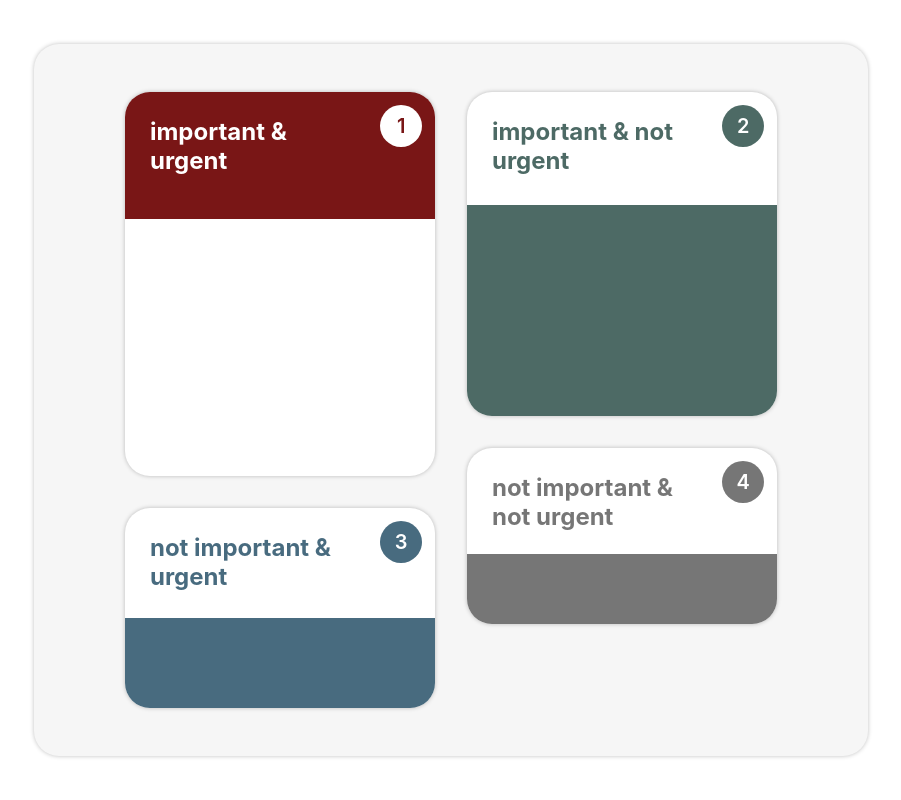
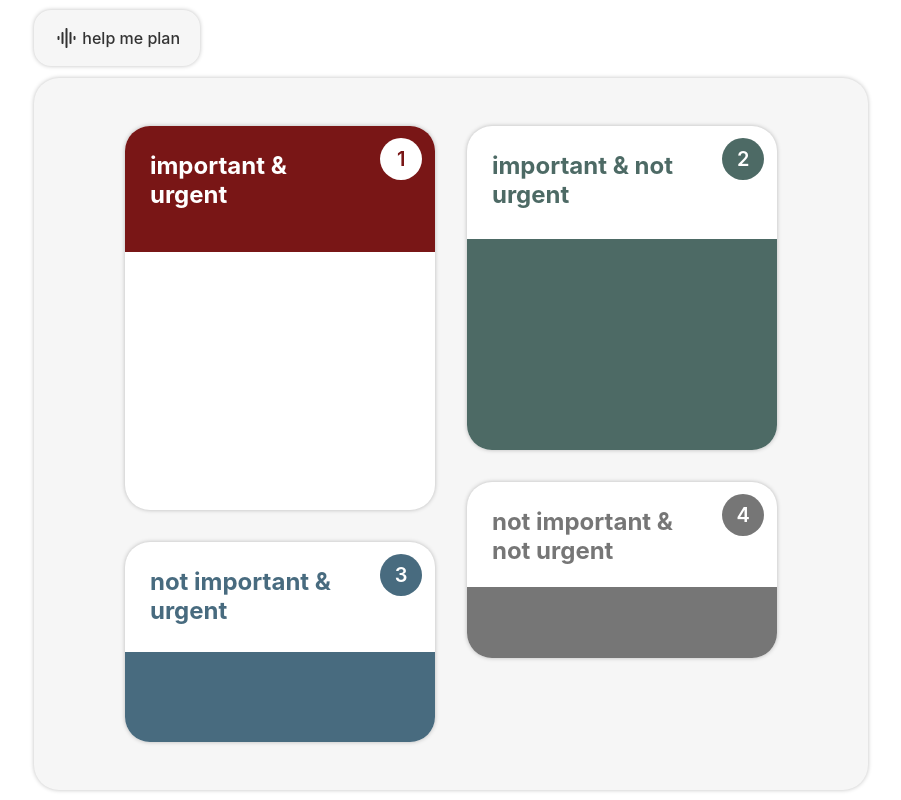
Before and after one commit to vardnan/Streamline, a React (Create React App) app: page / in a window 1280 px wide. Shown: the whole page, without its empty margins (189-1090 px from the left). Built offline with nearby package versions, Linux system fonts and the light colour scheme; the HTML template or start-up script is replaced by a standard one; a web font is replaced by a local one.

Commit message:
add planning help button

```diff
--- a/src/components/Base/Base.css
+++ b/src/components/Base/Base.css
@@ -1,8 +1,46 @@
 #parent {
+    /* display: flex;
+    justify-content: center;
+    flex-direction: column; */
+    min-height: 100vh;
+    gap: 0.75rem;
+}
+
+#holder {
     display: flex;
+    flex-direction: column;
     justify-content: center;
+    align-content: center;
+    position: relative;
+    gap: 0.75rem;
+}
+
+.action-button {
+    z-index: 1;
+    order: 0;
+    display: flex;
+    padding:  0.1rem 1.2rem 0.1rem 1.2rem;
+    justify-content: center;
+    align-items: center;
     flex-direction: row;
-    min-height: 100vh;
+    gap: 3px;
+    border-radius: 17px;
+    background: #F6F6F6;
+    box-shadow: 0px 0px 4px 0px rgba(0, 0, 0, 0.25);
+    backdrop-filter: blur(5px);
+    font-weight: 500;
+    color: #333333;
+    width: 8rem;
+    transition: all .6s cubic-bezier(0.25, 1, 0.5, 1);
+}
+
+#action-button-icon {
+    transition: all .6s cubic-bezier(0.25, 1, 0.5, 1);
+}
+
+.action-button:hover {
+    transform: scale(1.025);
+    cursor: pointer;
 }
 
 /* .container {
@@ -24,8 +62,8 @@
     height: 100%;
     gap: 2rem;
     padding: 3rem 1rem 3rem 1rem;
-    margin-top: 2rem;
-    margin-bottom: 2rem;
+    /* margin-top: 2rem;
+    margin-bottom: 2rem; */
 }
 
 /* #container-one {
--- a/src/components/Base/Base.js
+++ b/src/components/Base/Base.js
@@ -12,8 +12,36 @@ const Base = () => {
       id="parent"
       initial={{ opacity: 0, scale: 0.6 }}
       animate={{ opacity: 1, scale: 1 }}
-      transition={{ duration: 0.6, type: cubicBezier(0.25, 1, 0.5, 1)}}
+      transition={{ duration: 0.6, type: cubicBezier(0.25, 1, 0.5, 1) }}
     >
+      <div id="holder">
+      <div className="action-button">
+        <svg id="action-button-icon"
+          xmlns="http://www.w3.org/2000/svg"
+          width="25"
+          height="24"
+          viewBox="0 0 25 24"
+          fill="none"
+        >
+          <g clip-path="url(#clip0_769_46)">
+            <path
+              d="M8.5 18C9.05 18 9.5 17.55 9.5 17V7C9.5 6.45 9.05 6 8.5 6C7.95 6 7.5 6.45 7.5 7V17C7.5 17.55 7.95 18 8.5 18ZM12.5 22C13.05 22 13.5 21.55 13.5 21V3C13.5 2.45 13.05 2 12.5 2C11.95 2 11.5 2.45 11.5 3V21C11.5 21.55 11.95 22 12.5 22ZM4.5 14C5.05 14 5.5 13.55 5.5 13V11C5.5 10.45 5.05 10 4.5 10C3.95 10 3.5 10.45 3.5 11V13C3.5 13.55 3.95 14 4.5 14ZM16.5 18C17.05 18 17.5 17.55 17.5 17V7C17.5 6.45 17.05 6 16.5 6C15.95 6 15.5 6.45 15.5 7V17C15.5 17.55 15.95 18 16.5 18ZM19.5 11V13C19.5 13.55 19.95 14 20.5 14C21.05 14 21.5 13.55 21.5 13V11C21.5 10.45 21.05 10 20.5 10C19.95 10 19.5 10.45 19.5 11Z"
+              fill="#333333"
+            />
+          </g>
+          <defs>
+            <clipPath id="clip0_769_46">
+              <rect
+                width="24"
+                height="24"
+                fill="white"
+                transform="translate(0.5)"
+              />
+            </clipPath>
+          </defs>
+        </svg>
+        <p>help me plan</p>
+      </div>
       <div id="base" className="container">
         <div id="container-one">
           <Card
@@ -52,7 +80,7 @@ const Base = () => {
           />
         </div>
       </div>
-      {/* <ColorButtons setBlockColor={setBlockColor} /> */}
+      </div>
     </motion.div>
   );
 };
```
